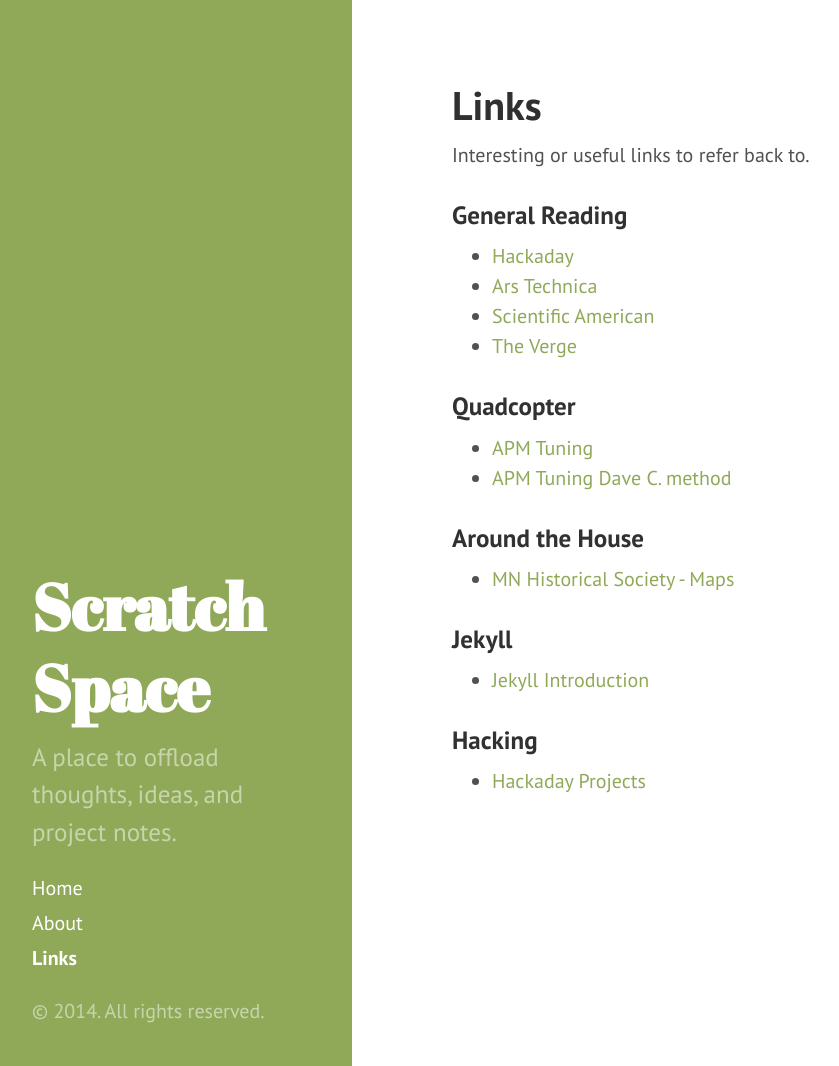
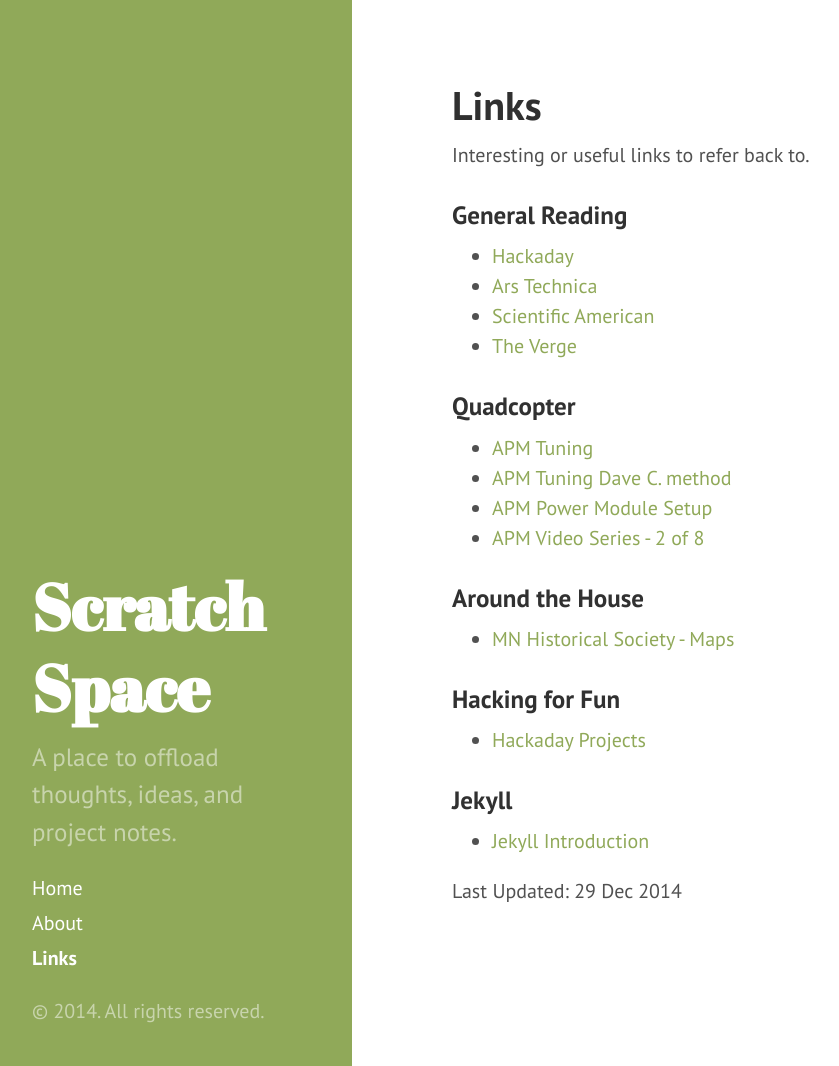
Before and after one commit to Popp1nFresh/Popp1nFresh.github.io, a Jekyll site: the page built from links.md, in a window 1280 px wide and 1066 px high. Shown: the whole window, without its empty margins (8-847 px from the left). Built offline with Jekyll 4.4.1, drawn with Linux system fonts in a browser that asks for light colours; Markdown is read by kramdown in place of the engine named in the settings.

Commit message:
Moved links

```diff
--- a/links.md
+++ b/links.md
@@ -15,15 +15,20 @@ Interesting or useful links to refer back to.
 ###Quadcopter
 * [APM Tuning](http://copter.ardupilot.com/wiki/tuning/)
 * [APM Tuning Dave C. method](http://diydrones.com/forum/topics/arducopter-tuning-guide)
+* [APM Power Module Setup](http://copter.ardupilot.com/wiki/common-measuring-battery-voltage-and-current-consumption-with-apm/)
+* [APM Video Series - 2 of 8](https://www.youtube.com/watch?v=TS4OWAcfAQY)
 
 
 ###Around the House
 * [MN Historical Society - Maps](http://collections.mnhs.org/maps/)
 
 
+###Hacking for Fun
+* [Hackaday Projects](http://hackaday.io/projects)
+
+
 ###Jekyll
 * [Jekyll Introduction](http://jekyllbootstrap.com/usage/jekyll-quick-start.html)
 
 
-###Hacking
-* [Hackaday Projects](http://hackaday.io/projects)
+Last Updated: 29 Dec 2014
```
Also changed, not shown: _posts/links.md (deleted, +0 -34 lines).
